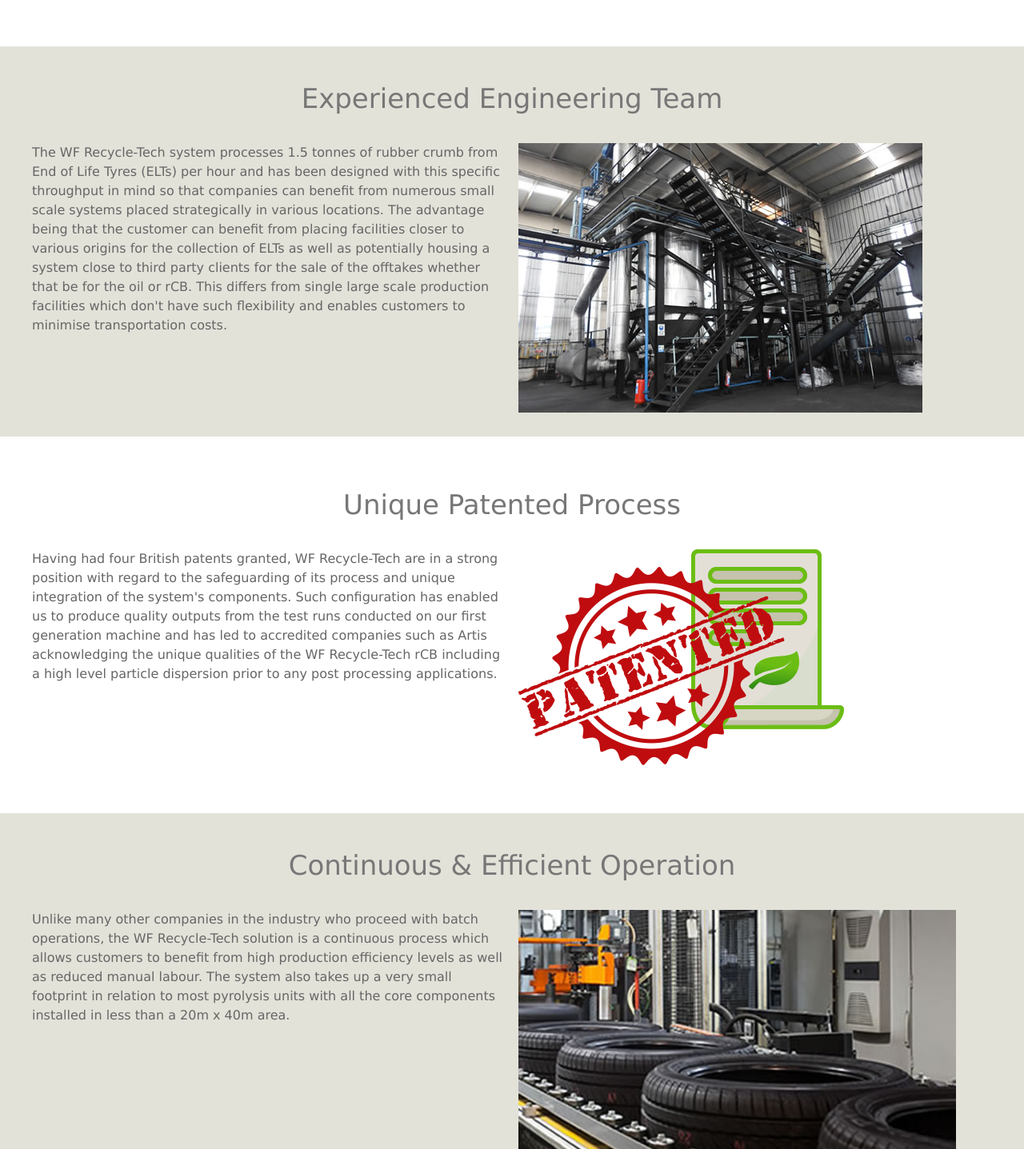
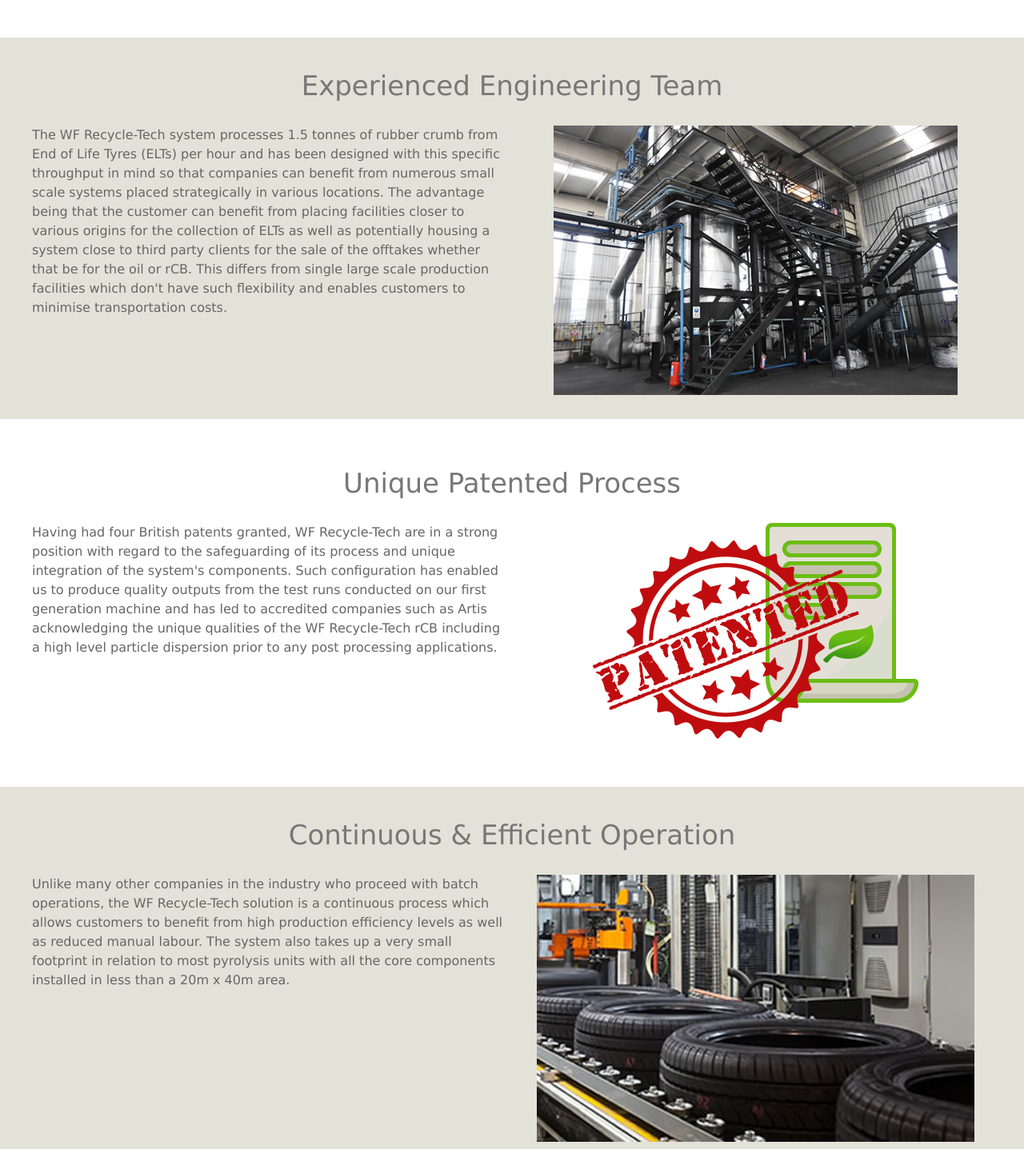
Before and after one commit to hutch78uk/wf-recycle-tech-react, a React (Vite) app: page /our-value in a window 1280 px wide. Shown: the part 753-2190 px from the top of the page at 80% size. Built offline with nearby package versions, Linux system fonts and the light colour scheme.

Commit message:
Our Value responsive styling

```diff
--- a/src/index.css
+++ b/src/index.css
@@ -44,6 +44,10 @@ nav a.active {
 @tailwind components;
 @tailwind utilities;
 @layer components {
+    h1.h2 {
+        @apply text-center text-gray777 mt-2.5 mb-[30px] text-[1.75rem] md:text-[2.125rem] leading-9 md:leading-10;
+    }
+
     p {
         @apply text-gray666;
     }
--- a/src/pages/OurValue.tsx
+++ b/src/pages/OurValue.tsx
@@ -10,7 +10,7 @@ const OurValue = () => {
         <>
             <section className="section">
                 <div className="mx-auto w-full md:max-w-screen-md lg:max-w-screen-lg xl:max-w-[1200px]">
-                    <h1 className="text-center text-gray777 mt-2.5 mb-[30px] text-[2.125rem]">Experienced Engineering Team</h1>
+                    <h1 className="h2">Experienced Engineering Team</h1>
                     <p className="text-gray666">One of WF Recycle-Tech&apos;s key sources of added value is through its reliable engineering partners
                         Farrel Pomini, one of the world&apos;s leading providers of continuous compounding systems with over 100 years&apos;
                         experience in the polymer industry. Farrel Pomini designs, manufactures and supports world-class continuous
@@ -25,30 +25,30 @@ const OurValue = () => {
                                 Recycle-Tech model of keeping its system design simple, using tried and tested technology and with a wealth of
                                 engineering experience at its side, this risk is addressed.</p>
                         </div>
-                        <div>
-                            <img src={farrelPomoniOffices} alt="Farrel Pomini head offices" />
+                        <div className="mt-5 md:mt-0">
+                            <img src={farrelPomoniOffices} className="mx-auto" alt="Farrel Pomini head offices" />
                         </div>
                     </div>
                 </div>
             </section>
             <section className="section bg-grayLight py-[30px]">
                 <div className="mx-auto w-full md:max-w-screen-md lg:max-w-screen-lg xl:max-w-[1200px]">
-                    <h1 className="text-center text-gray777 mt-2.5 mb-[30px] text-[2.125rem]">Experienced Engineering Team</h1>
+                    <h1 className="h2">Experienced Engineering Team</h1>
                     <div className="md:grid grid-cols-2 gap-4 mt-5">
                         <div>
                             <p>The WF Recycle-Tech system processes 1.5 tonnes of rubber crumb from End of Life Tyres (ELTs) per hour and has been designed with this specific throughput in mind so that companies can benefit from numerous small scale systems
                             placed strategically in various locations. The advantage being that the customer can benefit from placing facilities closer to various origins for the collection of ELTs as well as potentially housing a system close to third
                             party clients for the sale of the offtakes whether that be for the oil or rCB. This differs from single large scale production facilities which don&apos;t have such flexibility and enables customers to minimise transportation costs.</p>
                         </div>
-                        <div>
-                            <img src={pyrolysisPlant} alt="A pyrolysis plant" />
+                        <div className="mt-5 md:mt-0">
+                            <img src={pyrolysisPlant} className="mx-auto" alt="A pyrolysis plant" />
                         </div>
                     </div>
                 </div>
             </section>
             <section className="section">
                 <div className="mx-auto w-full md:max-w-screen-md lg:max-w-screen-lg xl:max-w-[1200px]">
-                    <h1 className="text-center text-gray777 mt-2.5 mb-[30px] text-[2.125rem]">Unique Patented Process</h1>
+                    <h1 className="h2">Unique Patented Process</h1>
                     <div className="md:grid grid-cols-2 gap-4 mt-5">
                         <div>
                             <p>Having had four British patents granted, WF Recycle-Tech are in a strong position with regard to the
@@ -57,15 +57,15 @@ const OurValue = () => {
                                 led to accredited companies such as Artis acknowledging the unique qualities of the WF Recycle-Tech rCB including a high level particle dispersion
                                 prior to any post processing applications.</p>
                         </div>
-                        <div>
-                            <img src={patented} alt="Patented image" />
+                        <div className="mt-5 md:mt-0">
+                            <img src={patented} className="mx-auto" alt="Patented image" />
                         </div>
                     </div>
                 </div>
             </section>
             <section className="section bg-grayLight py-[30px]">
                 <div className="mx-auto w-full md:max-w-screen-md lg:max-w-screen-lg xl:max-w-[1200px]">
-                    <h1 className="text-center text-gray777 mt-2.5 mb-[30px] text-[2.125rem]">Continuous & Efficient Operation</h1>
+                    <h1 className="h2">Continuous & Efficient Operation</h1>
                     <div className="md:grid grid-cols-2 gap-4 mt-5">
                         <div>
                             <p>Unlike many other companies in the industry who proceed with batch operations, the WF Recycle-Tech solution
@@ -73,8 +73,8 @@ const OurValue = () => {
                                 reduced manual labour. The system also takes up a very small footprint in relation to most pyrolysis units
                                 with all the core components installed in less than a 20m x 40m area.</p>
                         </div>
-                        <div>
-                            <img src={continuousProcess} alt="Tyres on a conveyor belt" />
+                        <div className="mt-5 md:mt-0">
+                            <img src={continuousProcess} className="mx-auto" alt="Tyres on a conveyor belt" />
                         </div>
                     </div>
                 </div>
```
